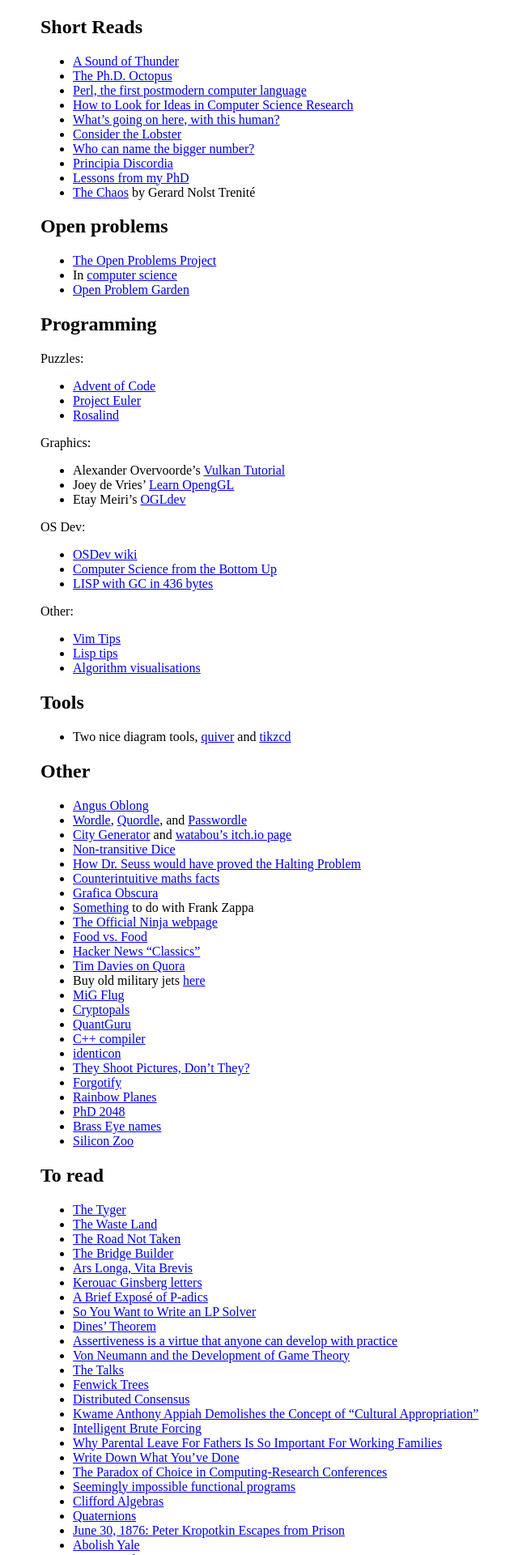
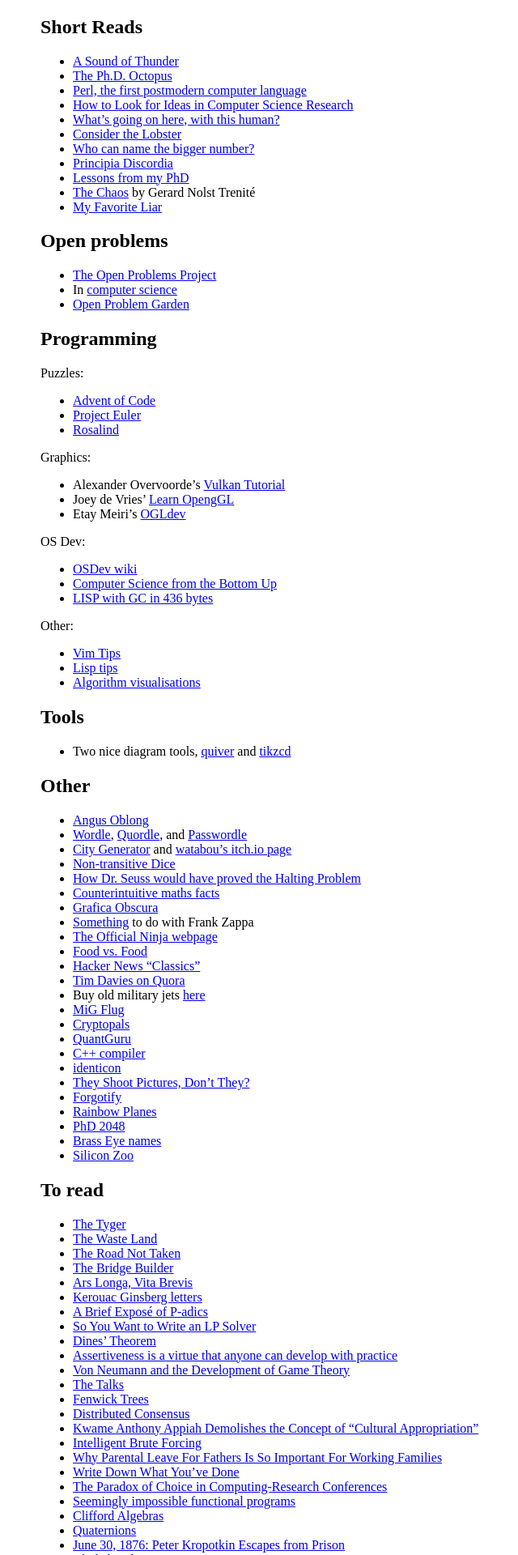
Before and after one commit to wombathead/wombathead.github.io, a Jekyll site: the page built from misc.md, in a window 1280 px wide. Shown: the part 863-2783 px from the top of the page at 81% size, without its empty margins (206-846 px from the left). Built offline with Jekyll 4.4.1, drawn with Linux system fonts in a browser that asks for light colours.

```diff
--- a/misc.md
+++ b/misc.md
@@ -63,6 +63,7 @@ sections:
 - [Principia Discordia](http://www.principiadiscordia.com/book/1.php)
 - [Lessons from my PhD](https://web.eecs.utk.edu/~azh/blog/lessonsfrommyphd.html)
 - [The Chaos](https://ncf.idallen.com/english.html) by Gerard Nolst Trenité
+- [My Favorite Liar](https://www.overcomingbias.com/2008/02/my-favorite-lia.html)
 
 ## Open problems
 
--- a/style.css
+++ b/style.css
@@ -3,6 +3,7 @@ ul#navbar li {
 }
 
 body {
+	text-align: left;
 	width: 60%;
 	margin: auto;
 }
```
Also changed, not shown: about.md (+1 -1 lines).
